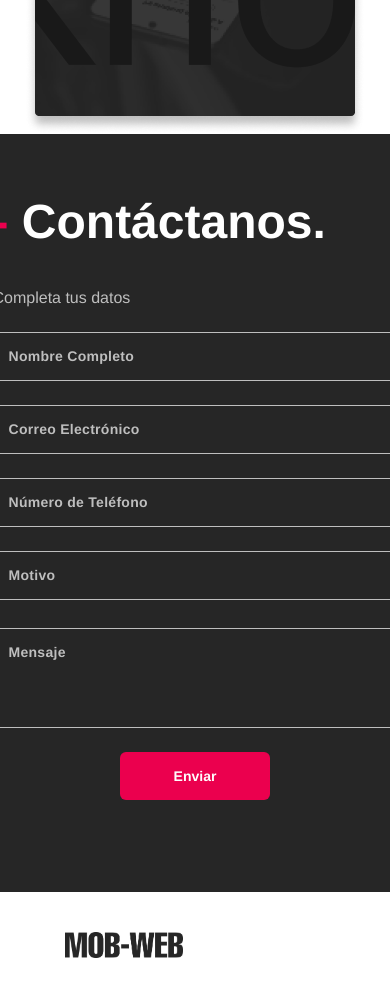
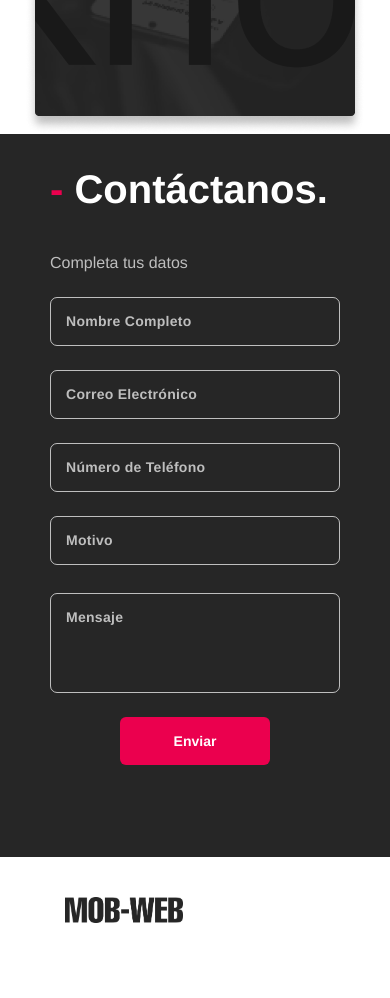
Before and after one commit to michellenavarretej/MOB-WEB, a plain HTML site: page index.html in a window 390 px wide. Shown: the part 3680-4678 px from the top of the page. After the commit the page ends 4643 px from the top, so only its background shows below. Drawn offline with nearby package versions, Linux system fonts and the light colour scheme.

Commit message:
Responsive sección Contacto

```diff
--- a/sass/_contacto.scss
+++ b/sass/_contacto.scss
@@ -119,6 +119,32 @@ $grey: #262626;
 }
 
 // Medias Querys
+@media only screen and (max-width: 425px) {
+    #contacto {
+
+        .form-content {
+
+            .form-header {
+                width: auto;
+                padding-top: 30px;
+                padding-bottom: 32px;
+
+                font-size: 40px;
+                font-weight: 700;
+                line-height: 50.2px;
+            }
+
+            p {
+                width: auto;
+            }
+
+            #form {
+                width: 290px;
+            }
+        }
+
+    }
+}
 
 
 /* Fin Contacto */
```
Also changed, not shown: css/style.css, 1 other file.
